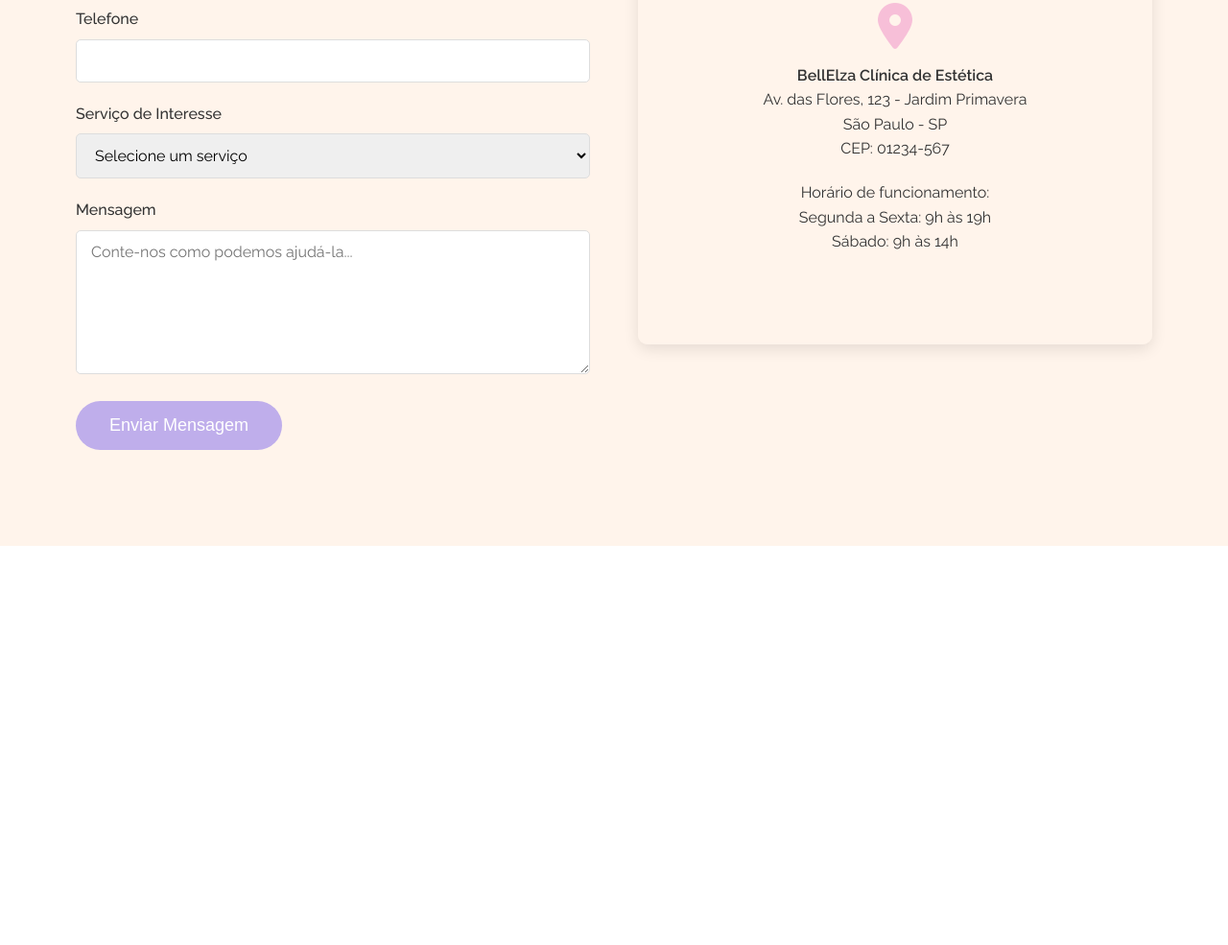
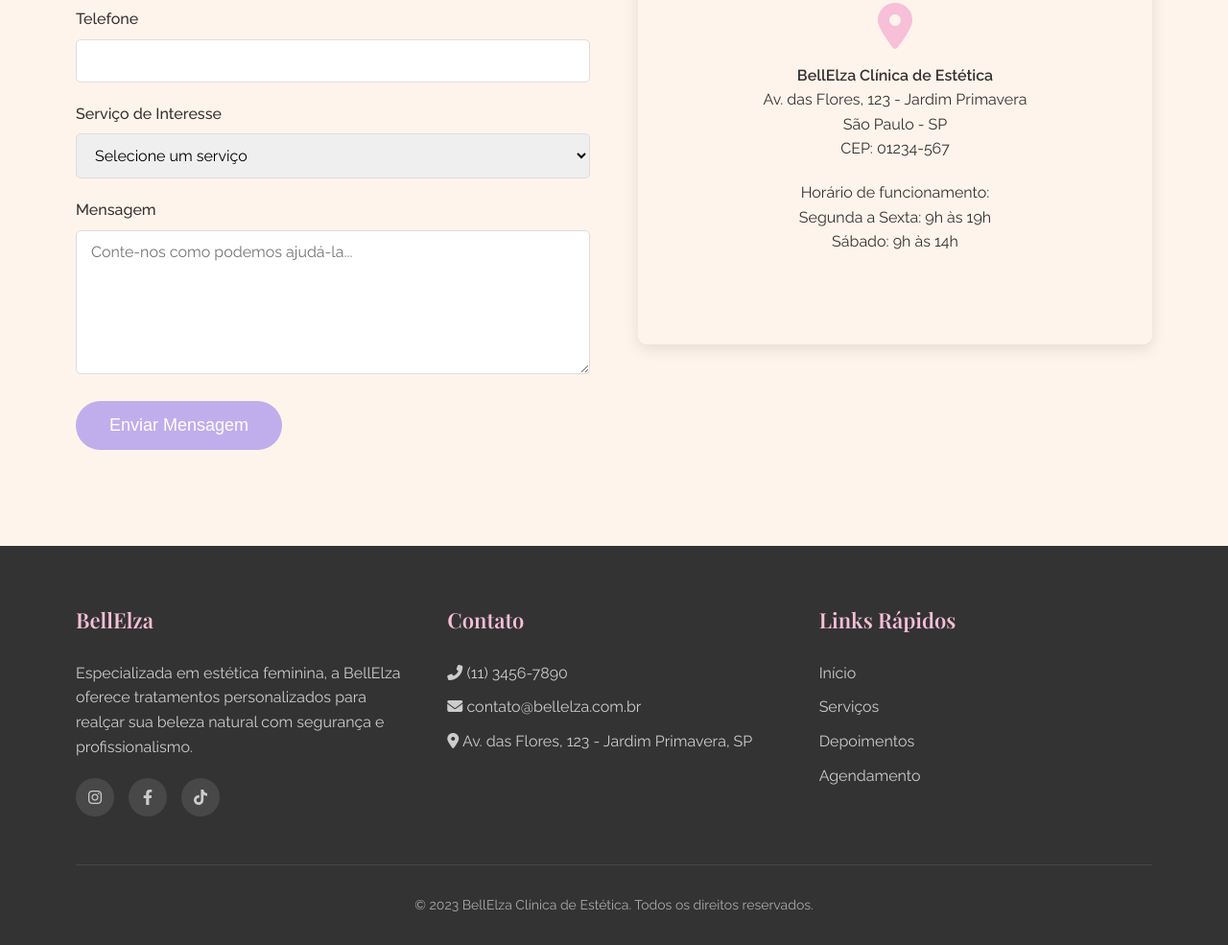
Before and after one commit to nataldelima/belleuza, a plain HTML site: page index.html in a window 1280 px wide. Shown: the part 2662-3647 px from the top of the page at 96% size. Before the commit the page ends 3231 px from the top, so only its background shows below. Drawn offline with nearby package versions, Linux system fonts and the light colour scheme.

Commit message:
Implementando footer

```diff
--- a/css/style.css
+++ b/css/style.css
@@ -331,3 +331,65 @@ nav ul li a:hover {
     height: 100%;
     background-color: #ddd;
 }
+
+/* Footer */
+footer {
+    background-color: var(--cinza-escuro);
+    color: var(--branco);
+    padding: 60px 0 30px;
+}
+
+.footer-content {
+    display: grid;
+    grid-template-columns: repeat(auto-fit, minmax(250px, 1fr));
+    gap: 40px;
+    margin-bottom: 40px;
+}
+
+.footer-column h4 {
+    font-size: 22px;
+    margin-bottom: 25px;
+    color: var(--rosa);
+}
+
+.footer-column p, .footer-column a {
+    color: #ccc;
+    margin-bottom: 10px;
+    display: block;
+    text-decoration: none;
+    transition: color 0.3s;
+}
+
+.footer-column a:hover {
+    color: var(--rosa);
+}
+
+.social-links {
+    display: flex;
+    gap: 15px;
+    margin-top: 20px;
+}
+
+.social-links a {
+    display: flex;
+    align-items: center;
+    justify-content: center;
+    width: 40px;
+    height: 40px;
+    background-color: rgba(255, 255, 255, 0.1);
+    border-radius: 50%;
+    transition: all 0.3s;
+}
+
+.social-links a:hover {
+    background-color: var(--rosa);
+    transform: translateY(-3px);
+}
+
+.copyright {
+    text-align: center;
+    padding-top: 30px;
+    border-top: 1px solid rgba(255, 255, 255, 0.1);
+    color: #aaa;
+    font-size: 14px;
+}
--- a/index.html
+++ b/index.html
@@ -212,6 +212,44 @@
         </div>
     </section>
 
+    <!-- Footer -->
+    <footer>
+        <div class="container">
+            <div class="footer-content">
+                <div class="footer-column">
+                    <h4>BellElza</h4>
+                    <p>Especializada em estética feminina, a BellElza oferece tratamentos personalizados para realçar
+                        sua
+                        beleza natural com segurança e profissionalismo.</p>
+                    <div class="social-links">
+                        <a href="#"><i class="fab fa-instagram"></i></a>
+                        <a href="#"><i class="fab fa-facebook-f"></i></a>
+                        <a href="#"><i class="fab fa-tiktok"></i></a>
+                    </div>
+                </div>
+
+                <div class="footer-column">
+                    <h4>Contato</h4>
+                    <p><i class="fas fa-phone-alt"></i> (11) 3456-7890</p>
+                    <p><i class="fas fa-envelope"></i> contato@bellelza.com.br</p>
+                    <p><i class="fas fa-map-marker-alt"></i> Av. das Flores, 123 - Jardim Primavera, SP</p>
+                </div>
+
+                <div class="footer-column">
+                    <h4>Links Rápidos</h4>
+                    <a href="#home">Início</a>
+                    <a href="#services">Serviços</a>
+                    <a href="#testimonials">Depoimentos</a>
+                    <a href="#contact">Agendamento</a>
+                </div>
+            </div>
+
+            <div class="copyright">
+                <p>&copy; 2023 BellElza Clínica de Estética. Todos os direitos reservados.</p>
+            </div>
+        </div>
+    </footer>
+
     <script src="js/script.js"></script>
 </body>
 
```
